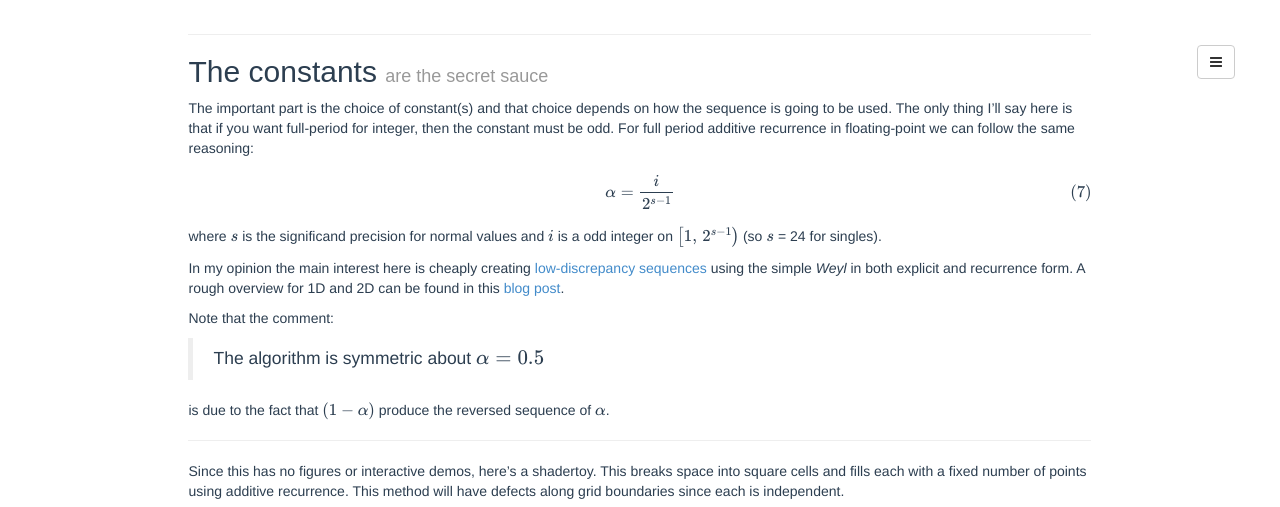
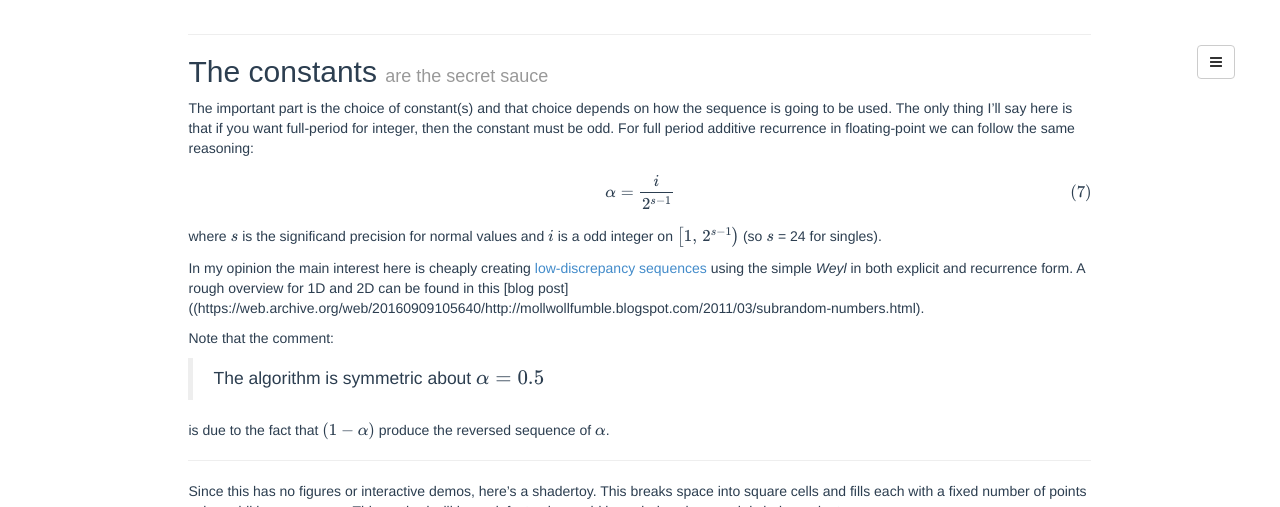
Before and after one commit to Marc-B-Reynolds/Marc-B-Reynolds.github.io, a Jekyll site: the page built from _posts/2016-02-24-weyl.md, in a window 1280 px wide and 900 px high, scrolled down 1264 px, cut to the strip 0-507 px from the top of the window. Built offline with Jekyll 4.4.1, drawn with Linux system fonts in a browser that asks for light colours; formulas are drawn with MathJax 3; some of the changed lines change nothing that is shown.

Commit message:
Update 2016-02-24-weyl.md
changed dead link to wayback machine's

```diff
--- a/_posts/2016-02-24-weyl.md
+++ b/_posts/2016-02-24-weyl.md
@@ -91,7 +91,7 @@
 
 where $ s $ is the significand precision for normal values and $ i $ is a odd integer on $\left[1,\thinspace2^{s-1}\right) $ (so $ s $ = 24 for singles).
 
-In my opinion the main interest here is cheaply creating [low-discrepancy sequences](http://en.wikipedia.org/wiki/Low-discrepancy_sequence) using the simple *Weyl* in both explicit and recurrence form.  A rough overview for 1D and 2D can be found in this [blog post](http://mollwollfumble.blogspot.fr/2011/03/subrandom-numbers.html).
+In my opinion the main interest here is cheaply creating [low-discrepancy sequences](http://en.wikipedia.org/wiki/Low-discrepancy_sequence) using the simple *Weyl* in both explicit and recurrence form.  A rough overview for 1D and 2D can be found in this [blog post]((https://web.archive.org/web/20160909105640/http://mollwollfumble.blogspot.com/2011/03/subrandom-numbers.html).
 
 Note that the comment:
 
```
